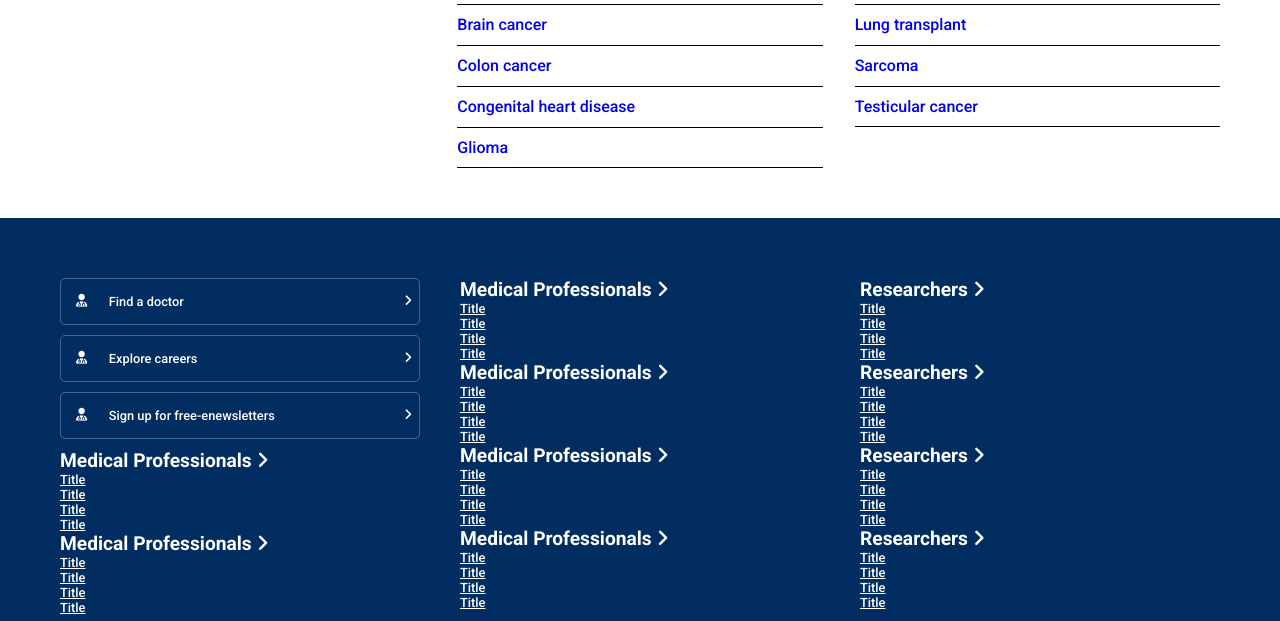
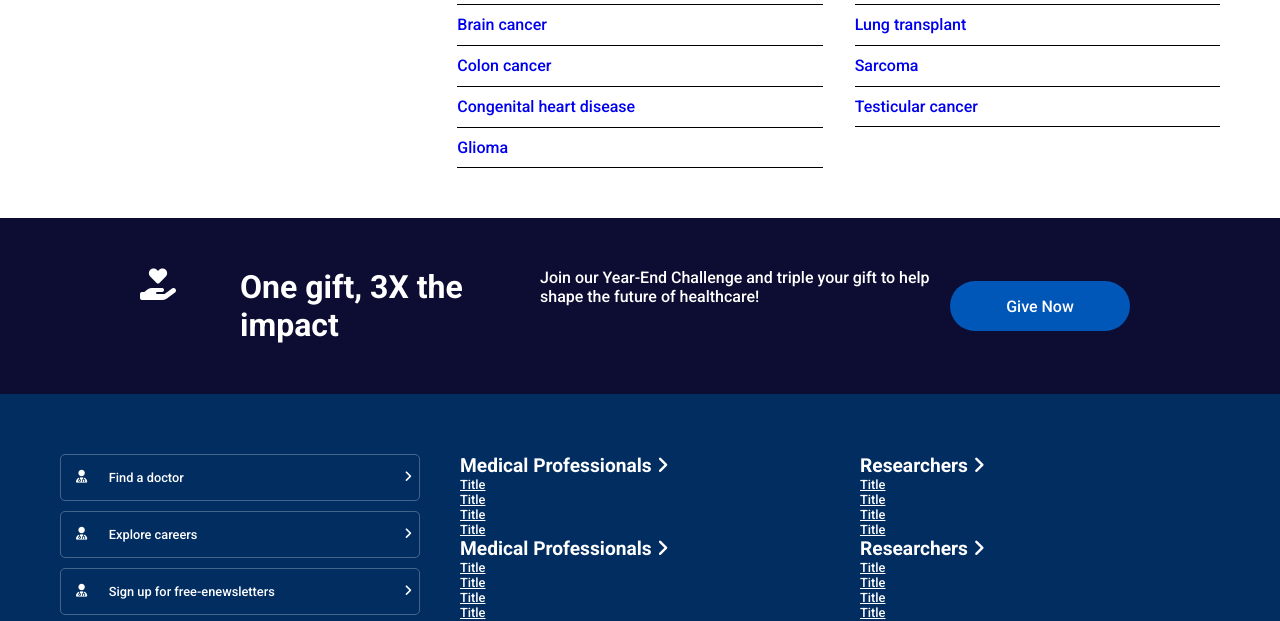
Before and after one commit to A-Al-Mamun/PHP_Hospital_MS, a PHP site: page / in a window 1280 px wide. Shown: the part 3212-3833 px from the top of the page. Run offline with PHP 8.4, Linux system fonts and the light colour scheme.

Commit message:
Footer top section design completed

```diff
--- a/assets/css/style.css
+++ b/assets/css/style.css
@@ -92,10 +92,51 @@ header{
 
 
 /* 0 Footer Section */
+.footer-top{
+    background: #0d0d33;
+    margin: 0 auto;
+    padding: 50px 0;
+}
+.foo-top-inner{
+    max-width: 1000px;
+    margin: 0 auto;
+    display: grid;
+    grid-template-columns: 10% 30% auto 20%;
+    color: #fff;
+}
+.foo-top-inner i{
+    font-size: 2rem;
+}
+.foo-top-inner h1{
+    display: inline-block;
+    font-size: 2rem;
+}
+.foo-top-inner p{
+
+}
+.foo-top-inner a{
+    margin: auto;
+    display: flex;
+    justify-content: center;
+    align-items: center;
+    width: 180px;
+    height: 50px;
+    border-radius: 30px;
+    text-decoration: none;
+    background: #0057b8;
+    color: #fff;
+    transition: background 0.4s ease-in-out;
+}
+.foo-top-inner a:hover{
+    background: #1371d5;
+}
+
 footer{
     background: #012d61;
     padding-top: 30px;
 }
+
+
 .footer-container1{
     max-width: 1160px;
     margin: 0 auto;
--- a/components/footer.php
+++ b/components/footer.php
@@ -1,3 +1,11 @@
+<div class="footer-top">
+    <div class="foo-top-inner">
+        <i class="fa-solid fa-hand-holding-heart"></i>
+        <h1>One gift, 3X the impact</h1>
+        <p>Join our Year-End Challenge and triple your gift to help shape the future of healthcare!</p>
+        <a href="#">Give Now</a>
+    </div>
+</div>
 <footer>
     <div class="footer-container1">
         <div class="footer-btns">
--- a/components/main.php
+++ b/components/main.php
@@ -162,4 +162,6 @@
     <!-- Feature Section End -->
 
 
+
+
 </main>
```
